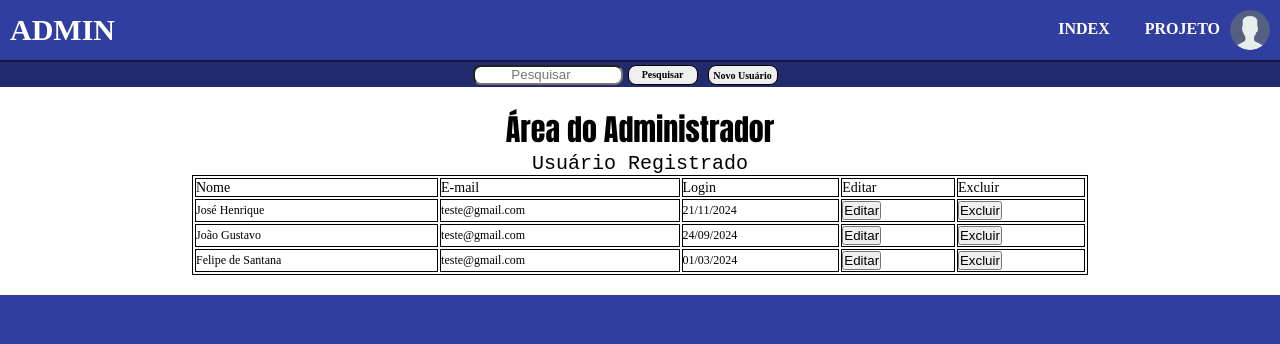
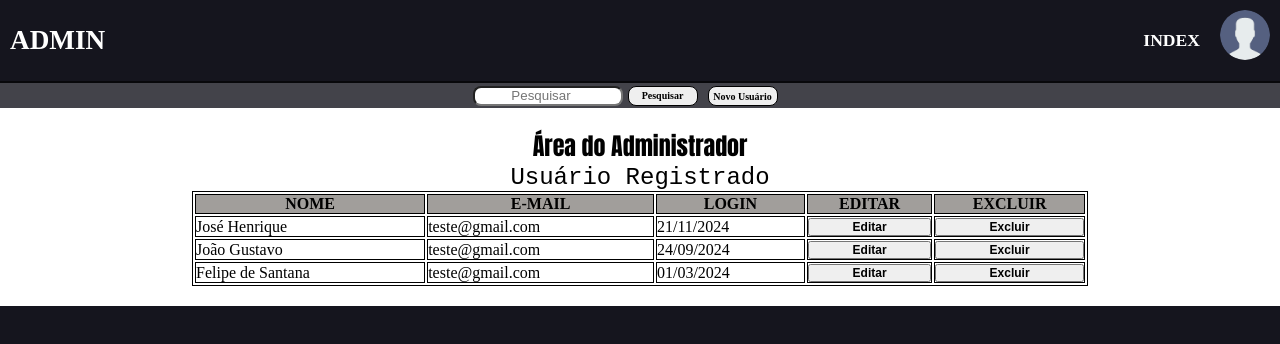
Before and after one commit to HenriqueMart/projeto-web, a plain HTML site: page infraestrutura/page/Home/login/admin.html in a window 1280 px wide. Drawn offline with Linux system fonts and the light colour scheme.

Commit message:
fix: Área de Login Modificando o Design: Colocando Media Queries e Flexbox

```diff
--- a/infraestrutura/assets/css/login/admin.css
+++ b/infraestrutura/assets/css/login/admin.css
@@ -12,7 +12,7 @@
 body {
     width: 100%;
     height: 100%;
-    background-color: #303f9f; /* Define a cor de fundo principal da página */
+    background-color: #15151E; /* Define a cor de fundo principal da página */
 }
 
 /* Cabeçalho */
@@ -28,7 +28,7 @@ header {
 
 /* Estilo do título no cabeçalho */
 header h1 {
-    font-size: 30px;
+    font-size: 20px;
     font-weight: bold;
     margin: 0; /* Remove margens padrão */
 }
@@ -45,7 +45,7 @@ nav li {
 nav ul {
     display: flex; /* Organiza os itens em linha */
     gap: 15px; /* Espaçamento entre os itens */
-    padding: 0;
+    padding: 10px;
     height: auto;
     text-align: center;
 }
@@ -55,9 +55,9 @@ nav .box-imagens{
 }
 
 nav .img{
-    width: 40px; /* Ajuste o tamanho conforme necessário */
-    height: 40px;
-    border-right: 5px;
+    width: 25px; /* Ajuste o tamanho conforme necessário */
+    height: 25px;
+    border: 0 20px;
     border-radius: 50%; /* Deixa a imagem redonda */
 }
 
@@ -75,6 +75,7 @@ nav .img{
     text-decoration: none; /* Remove o sublinhado dos links */
     font-weight: 700; /* Negrito */
     padding: 10px; /* Espaçamento interno dos itens */
+    font-size: 12px;
 }
 
 /* Animação do menu */
@@ -97,7 +98,7 @@ nav .img{
     gap: 10px; /* Espaçamento entre os itens */
     justify-content: center; /* Centraliza os itens horizontalmente */
     align-items: center; /* Centraliza os itens verticalmente */
-    background-color: #00000050; /* Fundo com opacidade para o editor */
+    background-color: #a9a8a850; /* Fundo com opacidade para o editor */
 }
 
 /* Estilos do campo de pesquisa */
@@ -134,14 +135,14 @@ nav .img{
 /* Efeito hover para botões no main */
 main button:hover {
     background-color: #303f9f; /* Muda a cor de fundo ao passar o mouse */
-    color: #f0e0d6; /* Muda a cor do texto ao passar o mouse */
+    color: #D1D5DB; /* Muda a cor do texto ao passar o mouse */
 }
 
 /* Tabela */
 table {
     border: 1px solid black; /* Borda externa da tabela */
     width: 70vw;
-    height: 100px;
+    height: auto;
 }
 
 .linha {
@@ -169,14 +170,14 @@ table {
 /* Título dentro do conteúdo */
 .conteudo h1 {
     text-align: center;
-    font-size: 30px;
+    font-size: 20px;
     font-weight: 300;
     font-family: Impact, Haettenschweiler, 'Arial Narrow Bold', sans-serif;
 }
 
 /* Legenda da tabela */
 .conteudo caption {
-    font-size: 20px;
+    font-size: 15px;
     font-weight: 100;
     font-family: 'Courier New', Courier, monospace;
 }
@@ -187,3 +188,46 @@ table {
     font-weight: 500;
     border: 1px solid black; /* Borda para destacar o item de navegação */
 }
+.cabecario{
+    text-align: center;
+    background-color: #a19e9b;
+}
+table button{
+    justify-content: center;
+    justify-items: center;
+    width: 100%;
+    height: auto;
+    cursor: pointer;
+    font-size: 12px;
+    font-weight: bold;
+}
+.cabecario td{
+    font-size: 14px;
+    font-weight: bold;
+    text-transform: uppercase;
+}
+
+@media (min-width: 500px) {
+    .navegacao a{
+        font-size: 1.1rem;
+    }
+    header h1{
+        font-size: 1.7rem;
+    }
+    .conteudo h1{
+        font-size: 1.5rem;
+    }
+    .conteudo caption{
+        font-size: 1.5rem;
+    }
+    .linha{
+        font-size: 16px;
+    }
+    .cabecario td{
+        font-size: 16px;
+    }
+    nav .img{
+        width: 50px;
+        height: 50px;
+    }
+}
--- a/infraestrutura/assets/css/login/login.css
+++ b/infraestrutura/assets/css/login/login.css
@@ -2,7 +2,6 @@
 
 @import url(../header-footer/footer.css);
 @import url(../header-footer/header.css);
-
 
 *{
     font-family: Arial, Helvetica, sans-serif;
@@ -12,7 +11,7 @@
 }
 
 body {
-    background-color: #1a237e;
+    background-color: #15151E;
     padding: 5%;
     display: flex;
     justify-content: center;
@@ -70,7 +69,7 @@ label{
 }
 
 #login button:hover{
-    background-color: #303f9f;
+    background-color: #15151E;
     color: #f0e0d6;
 
 }
--- a/infraestrutura/page/Home/login/admin.html
+++ b/infraestrutura/page/Home/login/admin.html
@@ -16,7 +16,6 @@
             <div class="navegacao">
                 <ul>
                     <li><a href="../../../../index.html">Index</a></li>
-                    <li><a href="../portifólio.html">Projeto</a></li>
                  </ul>
                  <img class="img" src="../../../assets/imagens/login/usuario.png" alt="usuario">
             </div>
@@ -38,7 +37,7 @@
                 <table>
                     <caption>Usuário Registrado</caption>
                     <thread>
-                        <tr class="coluna">
+                        <tr class="cabecario">
                             <td class="nav">Nome</td>
                             <td class="nav">E-mail</td>
                             <td class="nav">Login</td>
```
